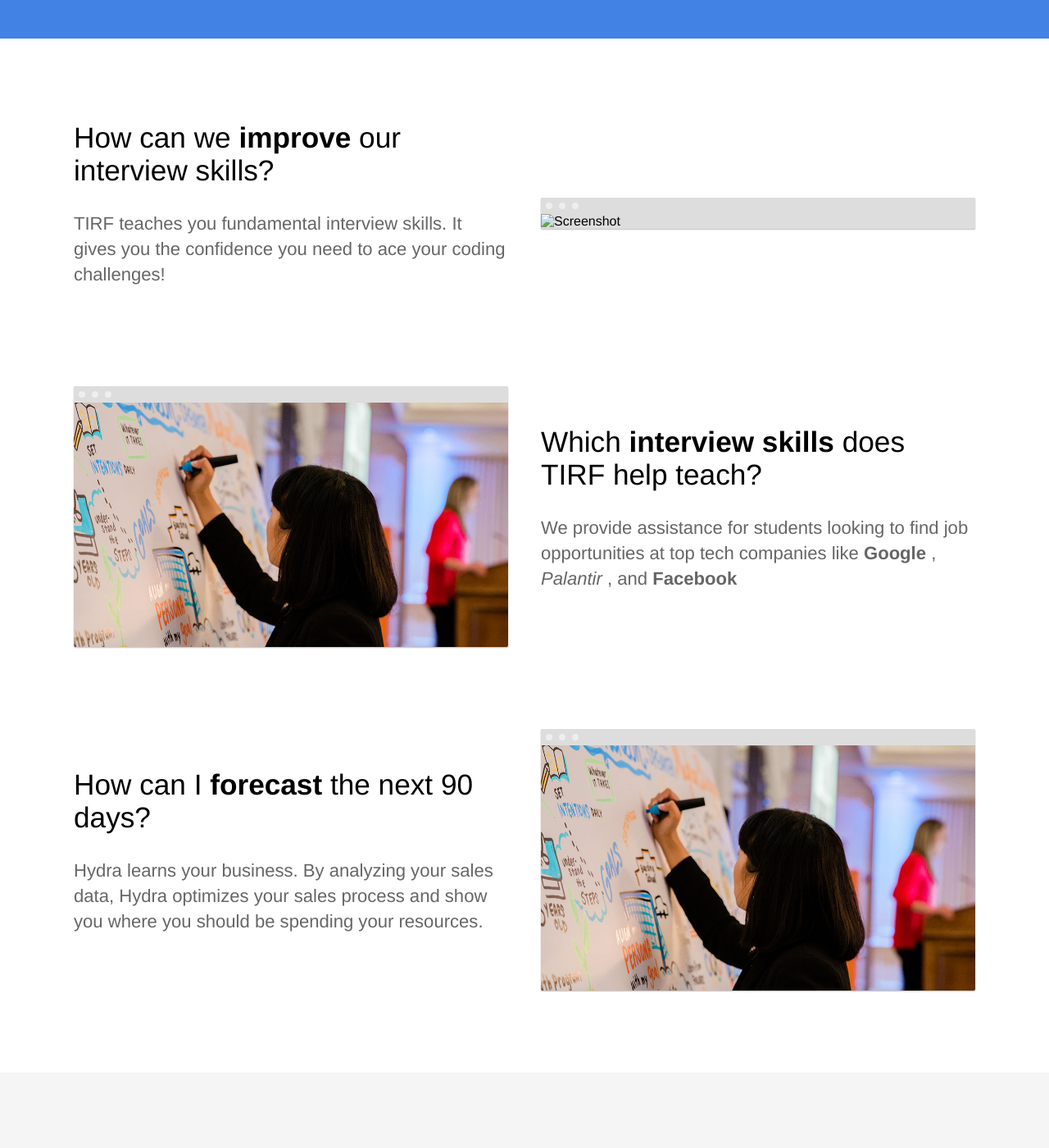
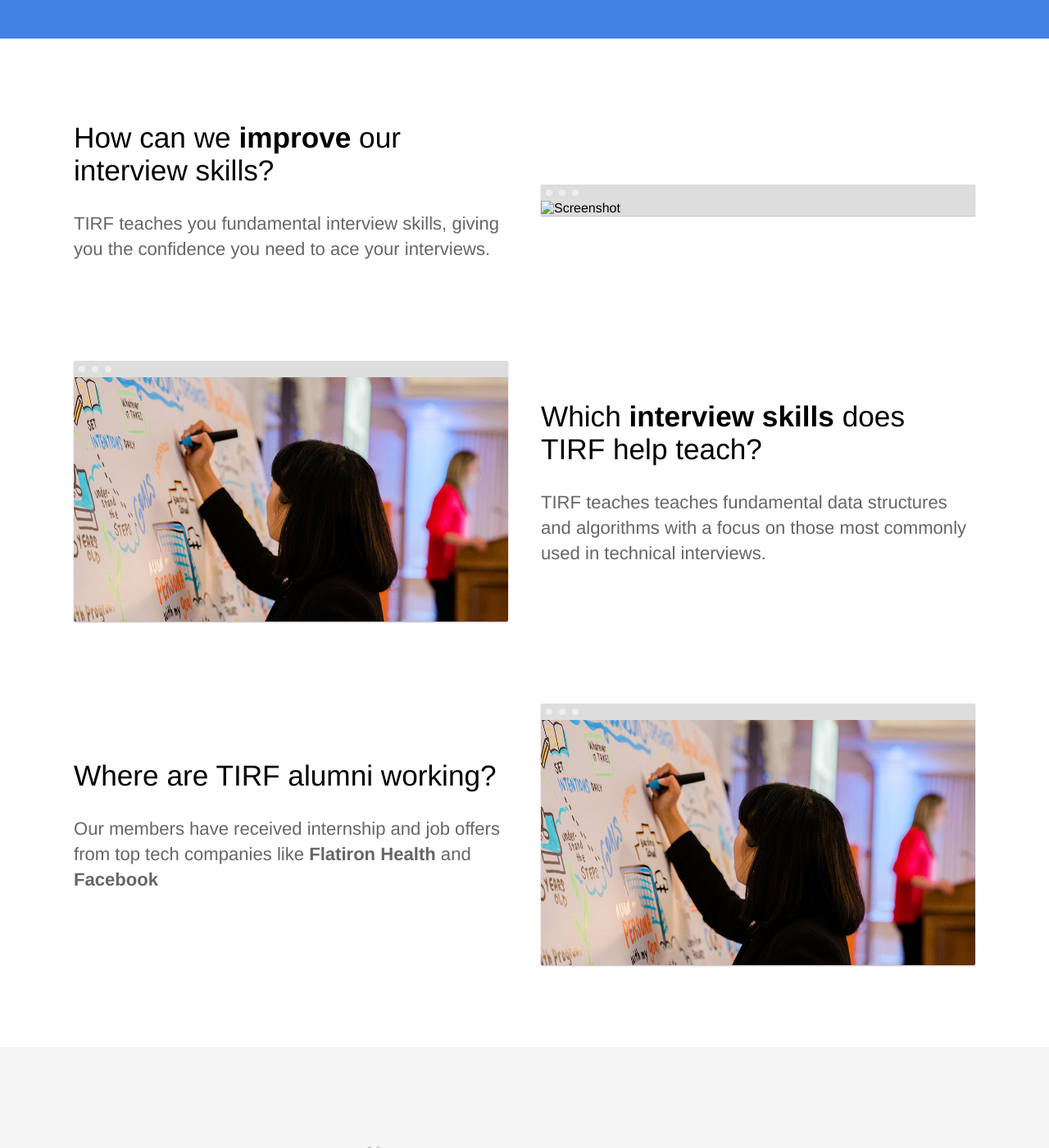
Before and after one commit to kaaniboy/tirf, a Jekyll site: the page built from index.html, in a window 1280 px wide and 1400 px high, scrolled down 721 px. Shown: the whole window at 82% size. Built offline with Jekyll 4.4.1, drawn with Linux system fonts in a browser that asks for light colours; grey boxes are pictures that could not be loaded.

Commit message:
Update index.html

```diff
--- a/index.html
+++ b/index.html
@@ -17,7 +17,7 @@ description: Track and optimize your sales team in real time
 		<div class="container flex">
 			<div class="text editable">
 				<h2>How can we <strong>improve</strong> our interview skills?</h2>
-				<p>TIRF teaches you fundamental interview skills. It gives you the confidence you need to ace your coding challenges!</p>
+				<p>TIRF teaches you fundamental interview skills, giving you the confidence you need to ace your interviews.</p>
 			</div>
 			<div class="image">
 				<img src="tirf/images/dashboard.png" alt="Screenshot" class="screenshot editable" />
@@ -29,7 +29,7 @@ description: Track and optimize your sales team in real time
 		<div class="container flex">
 			<div class="text editable">
 				<h2>Which <strong> interview skills </strong> does TIRF help teach?</h2>
-				<p> We provide assistance for students looking to find job opportunities at top tech companies like <strong> Google </strong>, <i> Palantir </i>, and <b> Facebook </b> </p>
+				<p> TIRF teaches teaches fundamental data structures and algorithms with a focus on those most commonly used in technical interviews. </p>
 			</div>
 			<div class="image">
 				<img src="/images/dashboard.png" alt="Screenshot" class="screenshot editable" />
@@ -40,8 +40,8 @@ description: Track and optimize your sales team in real time
 	<section>
 		<div class="container flex">
 			<div class="text editable">
-				<h2>How can I <strong>forecast</strong> the next 90 days?</h2>
-				<p>Hydra learns your business. By analyzing your sales data, Hydra optimizes your sales process and show you where you should be spending your resources.</p>
+				<h2>Where are TIRF alumni working?</h2>
+				<p>Our members have received internship and job offers from top tech companies like <strong>Flatiron Health</strong> and <strong>Facebook</strong></p>
 			</div>
 			<div class="image">
 				<img src="/images/dashboard.png" alt="Screenshot" class="screenshot editable" />
```
